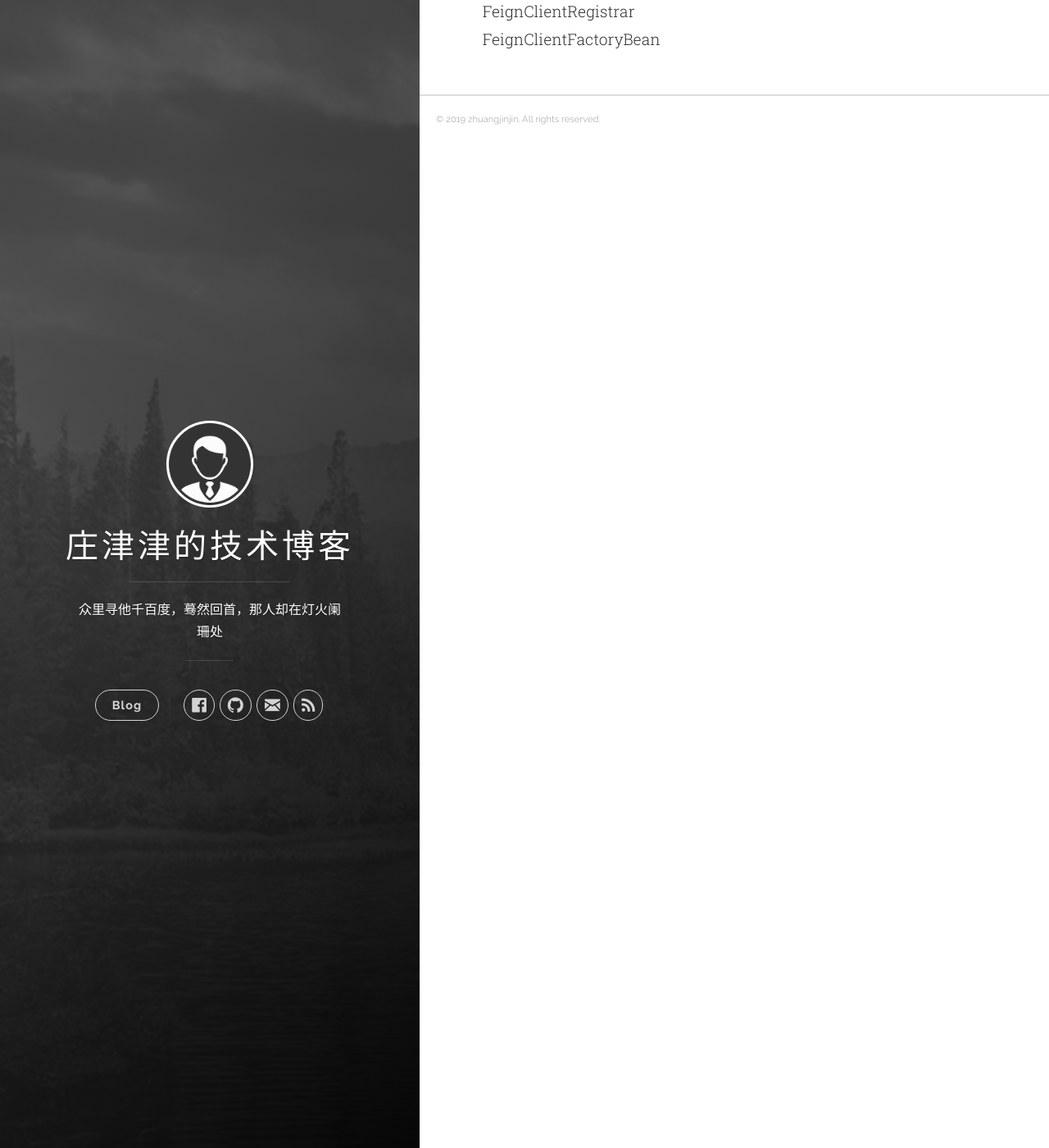
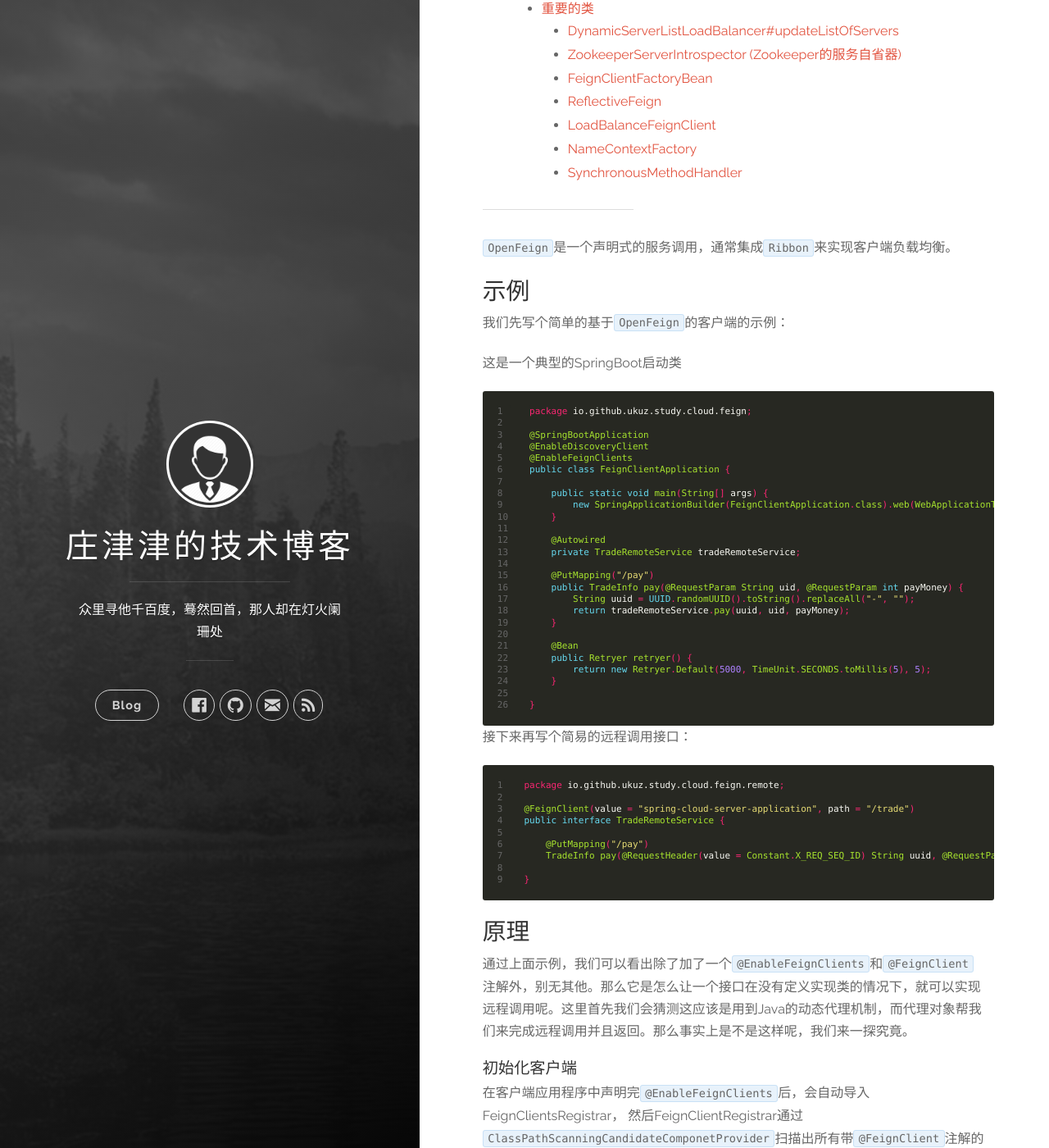
Before and after one commit to zhuangjinjin/zhuangjinjin.github.io, a Jekyll site: the page built from _posts/2019-05-15-OpenFeign之服务调用.md, in a window 1280 px wide and 1400 px high, scrolled down 270 px. Shown: the whole window at 82% size. Built offline with Jekyll 4.4.1, drawn with Linux system fonts in a browser that asks for light colours; some of the changed text lies outside the part shown.

Commit message:
Update 2019-05-15-OpenFeign之服务调用.md

````diff
--- a/_posts/2019-05-15-OpenFeign之服务调用.md
+++ b/_posts/2019-05-15-OpenFeign之服务调用.md
@@ -8,6 +8,118 @@ tags: [Spring, Spring Cloud]
 {:toc}
 -----
 
-#### FeignClientRegistrar
+`OpenFeign`是一个声明式的服务调用，通常集成`Ribbon`来实现客户端负载均衡。
 
-#### FeignClientFactoryBean
+### 示例
+
+我们先写个简单的基于`OpenFeign`的客户端的示例：
+
+这是一个典型的SpringBoot启动类
+
+```java
+package io.github.ukuz.study.cloud.feign;
+
+@SpringBootApplication
+@EnableDiscoveryClient
+@EnableFeignClients
+public class FeignClientApplication {
+
+    public static void main(String[] args) {
+        new SpringApplicationBuilder(FeignClientApplication.class).web(WebApplicationType.SERVLET).run(args);
+    }
+
+    @Autowired
+    private TradeRemoteService tradeRemoteService;
+
+    @PutMapping("/pay")
+    public TradeInfo pay(@RequestParam String uid, @RequestParam int payMoney) {
+        String uuid = UUID.randomUUID().toString().replaceAll("-", "");
+        return tradeRemoteService.pay(uuid, uid, payMoney);
+    }
+
+    @Bean
+    public Retryer retryer() {
+        return new Retryer.Default(5000, TimeUnit.SECONDS.toMillis(5), 5);
+    }
+
+}
+```
+
+接下来再写个简易的远程调用接口：
+
+```java
+package io.github.ukuz.study.cloud.feign.remote;
+
+@FeignClient(value = "spring-cloud-server-application", path = "/trade")
+public interface TradeRemoteService {
+
+    @PutMapping("/pay")
+    TradeInfo pay(@RequestHeader(value = Constant.X_REQ_SEQ_ID) String uuid, @RequestParam(value = "uid") String uid, @RequestParam(value = "payMoney") int payMoney);
+
+}
+```
+
+### 原理
+
+通过上面示例，我们可以看出除了加了一个`@EnableFeignClients`和`@FeignClient`注解外，别无其他。那么它是怎么让一个接口在没有定义实现类的情况下，就可以实现远程调用呢。这里首先我们会猜测这应该是用到Java的动态代理机制，而代理对象帮我们来完成远程调用并且返回。那么事实上是不是这样呢，我们来一探究竟。
+
+#### 初始化客户端
+
+在客户端应用程序中声明完`@EnableFeignClients`后，会自动导入FeignClientsRegistrar， 然后FeignClientRegistrar通过`ClassPathScanningCandidateComponetProvider`扫描出所有带`@FeignClient`注解的BeanDefinition ，并且把它重新构造成一个`FeignClientFactoryBean`。如上面当注入TradeRemoteService时，会去调用FeignClientFactoryBean#getObject。
+
+通过阅读FeignClientFactoryBean源码，最终会产生一个代理类`TradeRemoteSerivce$Proxy`，这个代理类里面会有y一个方法映射map，用来每个接口方法映射一个SynchronousMethodHandler ，具体可以参见`ReflectiveFeign.FeignInvocationHandler`。
+
+#### 远程调用
+
+前面我们了解到，实际上我们最终是拿到一个接口的代理类，接下来我们来看看整个调用时序图
+
+![TradeRemoteService调用时序图]({{site.baseUrl}}/images/TradeRemoteService调用时序图.png)
+
+SynchronousMethodHandler是代理接口的方法的具体实现：
+
+```java
+package feign;
+
+final class SynchronousMethodHandler implements MethodHandler {
+    ...
+    @Override
+    public Object invoke(Object[] argv) throws Throwable {
+        RequestTemplate template = buildTemplateFromArgs.create(argv);
+        Retryer retryer = this.retryer.clone();
+        while (true) {
+            try {
+                //执行远程调用
+                return executeAndDecode(template);
+            } catch (RetryableException e) {
+                //如果出现调用异常，执行容错处理，重试
+                retryer.continueOrPropagate(e);
+                if (logLevel != Logger.Level.NONE) {
+                    logger.logRetry(metadata.configKey(), logLevel);
+                }
+                continue;
+            }
+        }
+    }
+    ...
+}
+```
+
+
+
+#### 重要的类
+
+##### DynamicServerListLoadBalancer#updateListOfServers
+
+##### ZookeeperServerIntrospector (Zookeeper的服务自省器)
+
+##### FeignClientFactoryBean
+
+##### ReflectiveFeign
+
+##### LoadBalanceFeignClient
+
+##### NameContextFactory
+
+##### SynchronousMethodHandler
+
+####
````
Also changed, not shown: images/TradeRemoteService调用时序图.png (added).
